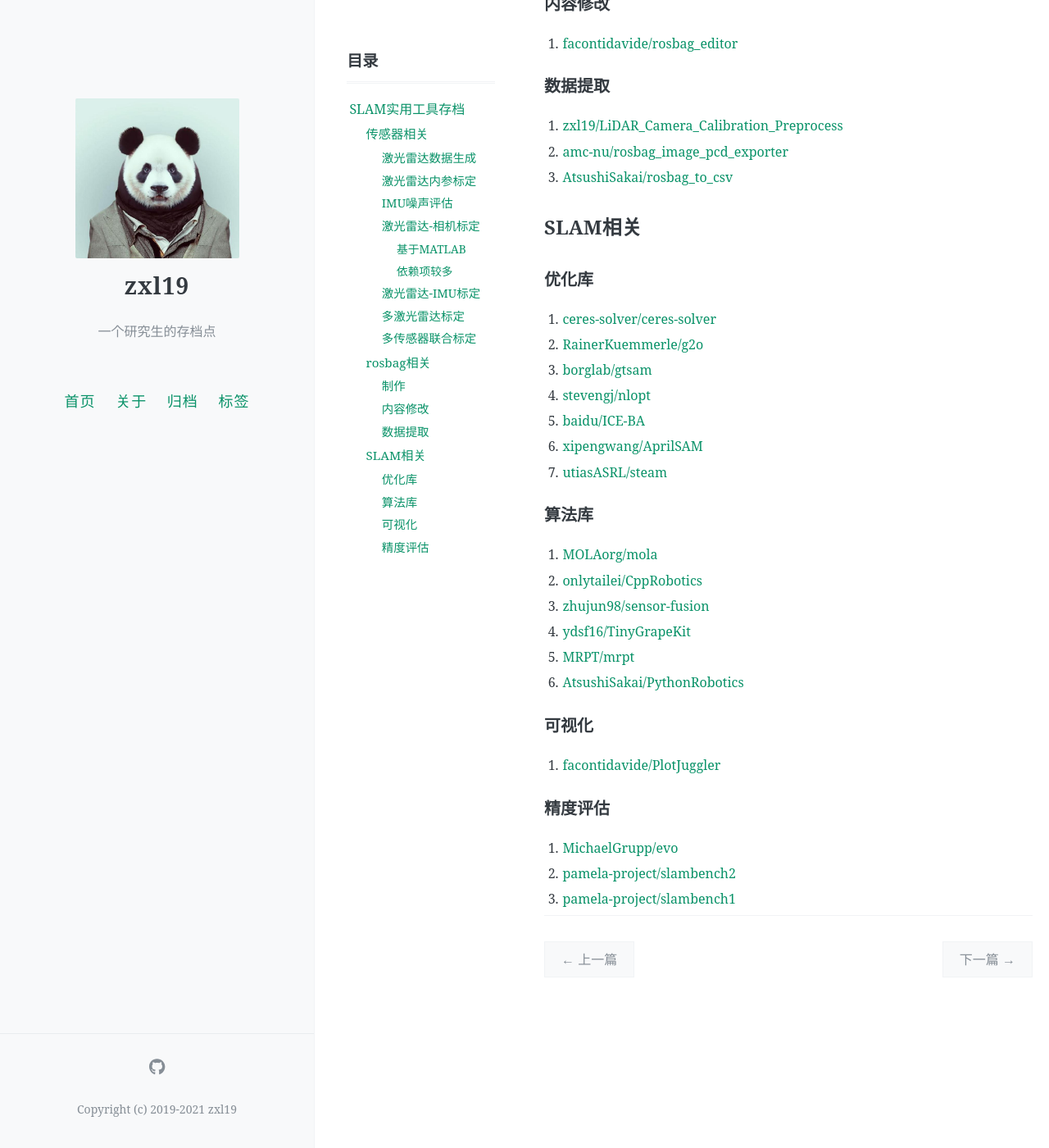
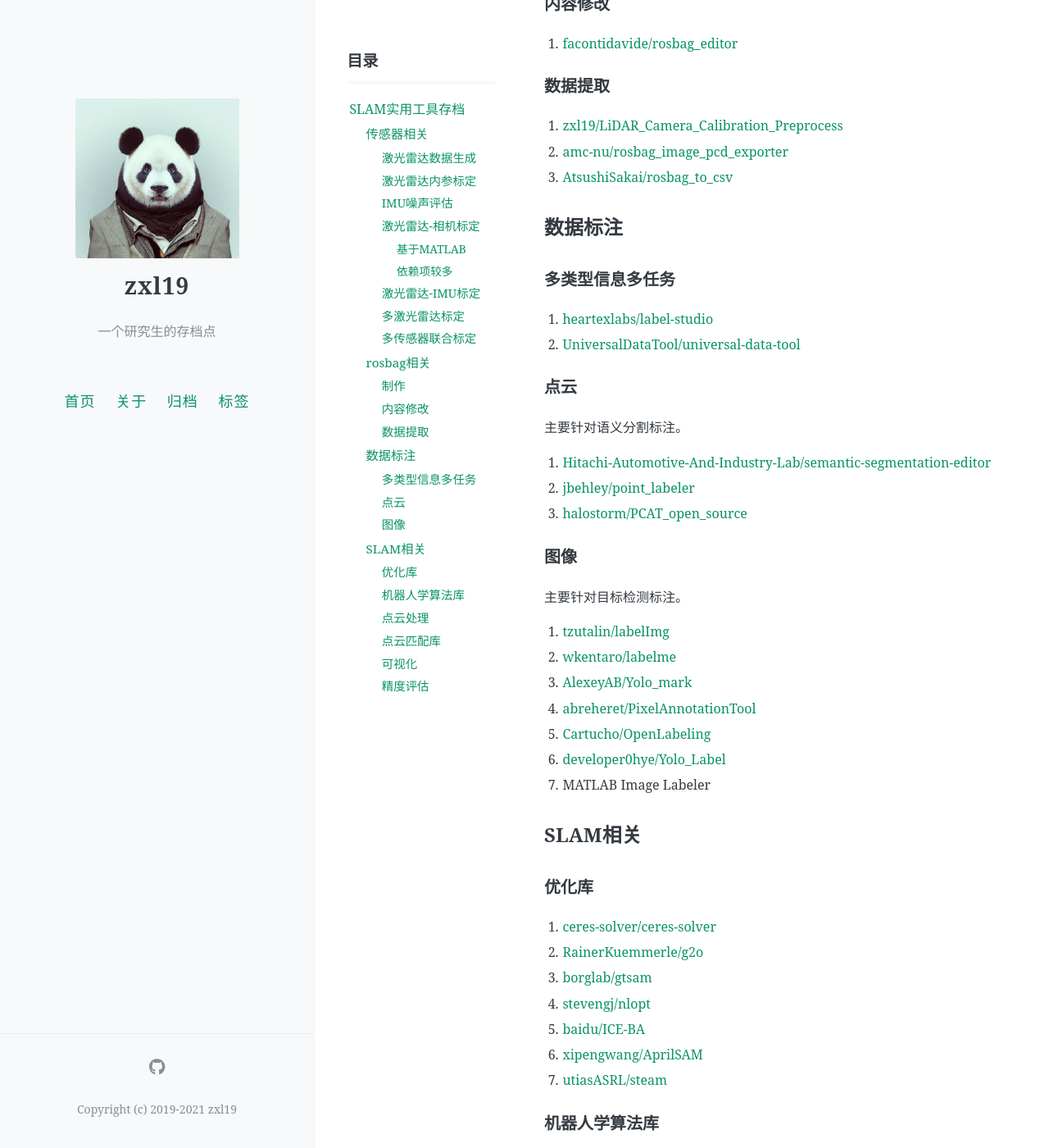
Before and after one commit to zxl19/zxl19.github.io, a Jekyll site: the page built from _posts/2021-05-25-slam-tool.md, in a window 1280 px wide and 1400 px high, scrolled down 1991 px. Shown: the whole window at 82% size. Built offline with Jekyll 4.4.1, drawn with Linux system fonts in a browser that asks for light colours; comment, search, counter and statistics services are not loaded; some of the changed text lies outside the part shown.

Commit message:
Update Posts

```diff
--- a/_posts/2021-05-25-slam-tool.md
+++ b/_posts/2021-05-25-slam-tool.md
@@ -87,6 +87,33 @@ SLAM实用工具存档。
 2. [amc-nu/rosbag_image_pcd_exporter](https://github.com/amc-nu/rosbag_image_pcd_exporter)
 3. [AtsushiSakai/rosbag_to_csv](https://github.com/AtsushiSakai/rosbag_to_csv)
 
+## 数据标注
+
+### 多类型信息多任务
+
+1. [heartexlabs/label-studio](https://github.com/heartexlabs/label-studio)
+2. [UniversalDataTool/universal-data-tool](https://github.com/UniversalDataTool/universal-data-tool)
+
+### 点云
+
+主要针对语义分割标注。
+
+1. [Hitachi-Automotive-And-Industry-Lab/semantic-segmentation-editor](https://github.com/Hitachi-Automotive-And-Industry-Lab/semantic-segmentation-editor)
+2. [jbehley/point_labeler](https://github.com/jbehley/point_labeler)
+3. [halostorm/PCAT_open_source](https://github.com/halostorm/PCAT_open_source)
+
+### 图像
+
+主要针对目标检测标注。
+
+1. [tzutalin/labelImg](https://github.com/tzutalin/labelImg)
+2. [wkentaro/labelme](https://github.com/wkentaro/labelme)
+3. [AlexeyAB/Yolo_mark](https://github.com/AlexeyAB/Yolo_mark)
+4. [abreheret/PixelAnnotationTool](https://github.com/abreheret/PixelAnnotationTool)
+5. [Cartucho/OpenLabeling](https://github.com/Cartucho/OpenLabeling)
+6. [developer0hye/Yolo_Label](https://github.com/developer0hye/Yolo_Label)
+7. MATLAB Image Labeler
+
 ## SLAM相关
 
 ### 优化库
@@ -99,7 +126,7 @@ SLAM实用工具存档。
 6. [xipengwang/AprilSAM](https://github.com/xipengwang/AprilSAM)
 7. [utiasASRL/steam](https://github.com/utiasASRL/steam)
 
-### 算法库
+### 机器人学算法库
 
 1. [MOLAorg/mola](https://github.com/MOLAorg/mola)
 2. [onlytailei/CppRobotics](https://github.com/onlytailei/CppRobotics)
@@ -107,6 +134,20 @@ SLAM实用工具存档。
 4. [ydsf16/TinyGrapeKit](https://github.com/ydsf16/TinyGrapeKit)
 5. [MRPT/mrpt](https://github.com/MRPT/mrpt)
 6. [AtsushiSakai/PythonRobotics](https://github.com/AtsushiSakai/PythonRobotics)
+
+### 点云处理
+
+1. [PointCloudLibrary/pcl](https://github.com/PointCloudLibrary/pcl)
+2. [kzampog/cilantro](https://github.com/kzampog/cilantro)
+3. [flann-lib/flann](https://github.com/flann-lib/flann)
+4. [jlblancoc/nanoflann](https://github.com/jlblancoc/nanoflann)
+
+### 点云匹配库
+
+1. [MIT-SPARK/TEASER-plusplus](https://github.com/MIT-SPARK/TEASER-plusplus)
+2. [SMRT-AIST/fast_gicp](https://github.com/SMRT-AIST/fast_gicp)
+3. [ethz-asl/robust_point_cloud_registration](https://github.com/ethz-asl/robust_point_cloud_registration)
+4. [koide3/ndt_omp](https://github.com/koide3/ndt_omp)
 
 ### 可视化
 
```
Also changed, not shown: _posts/2021-05-31-awesome-list.md (+14 -1 lines), _posts/2021-06-01-cpp-library.md (added, +33 -0 lines).
